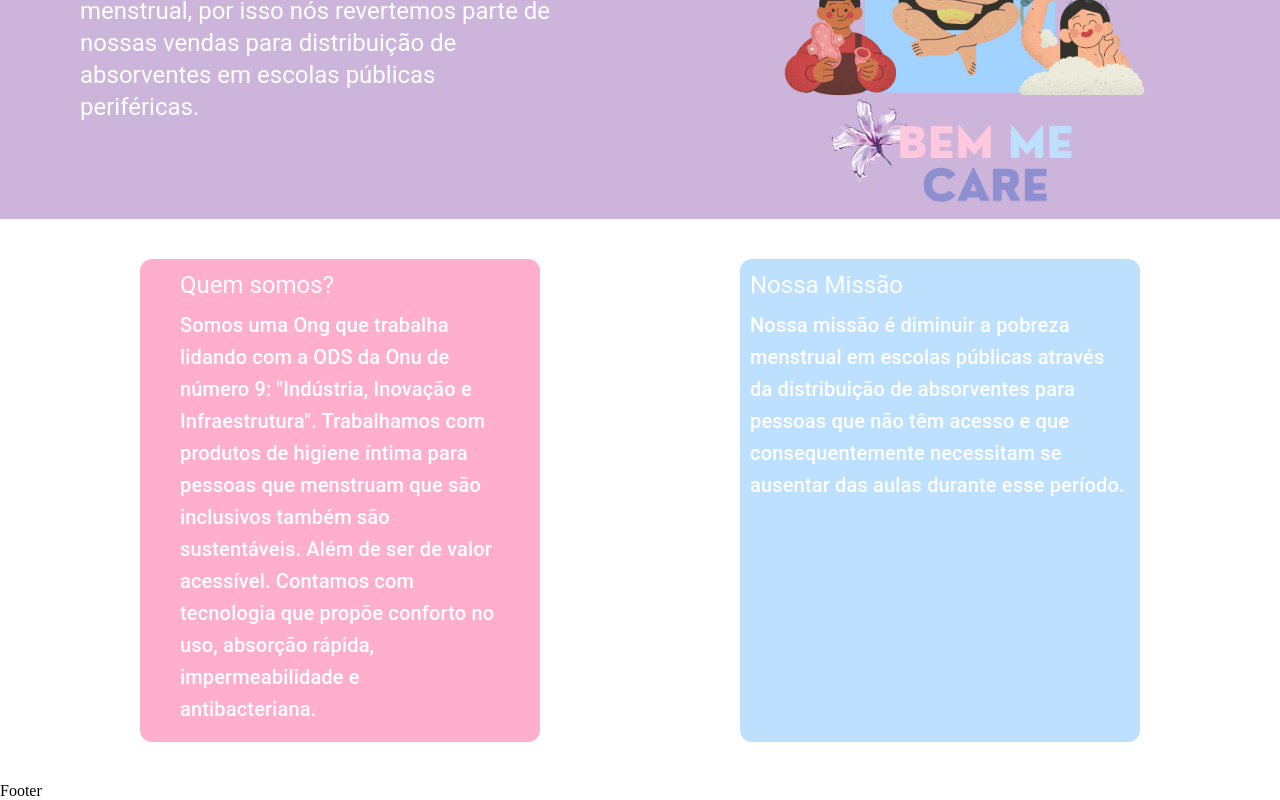
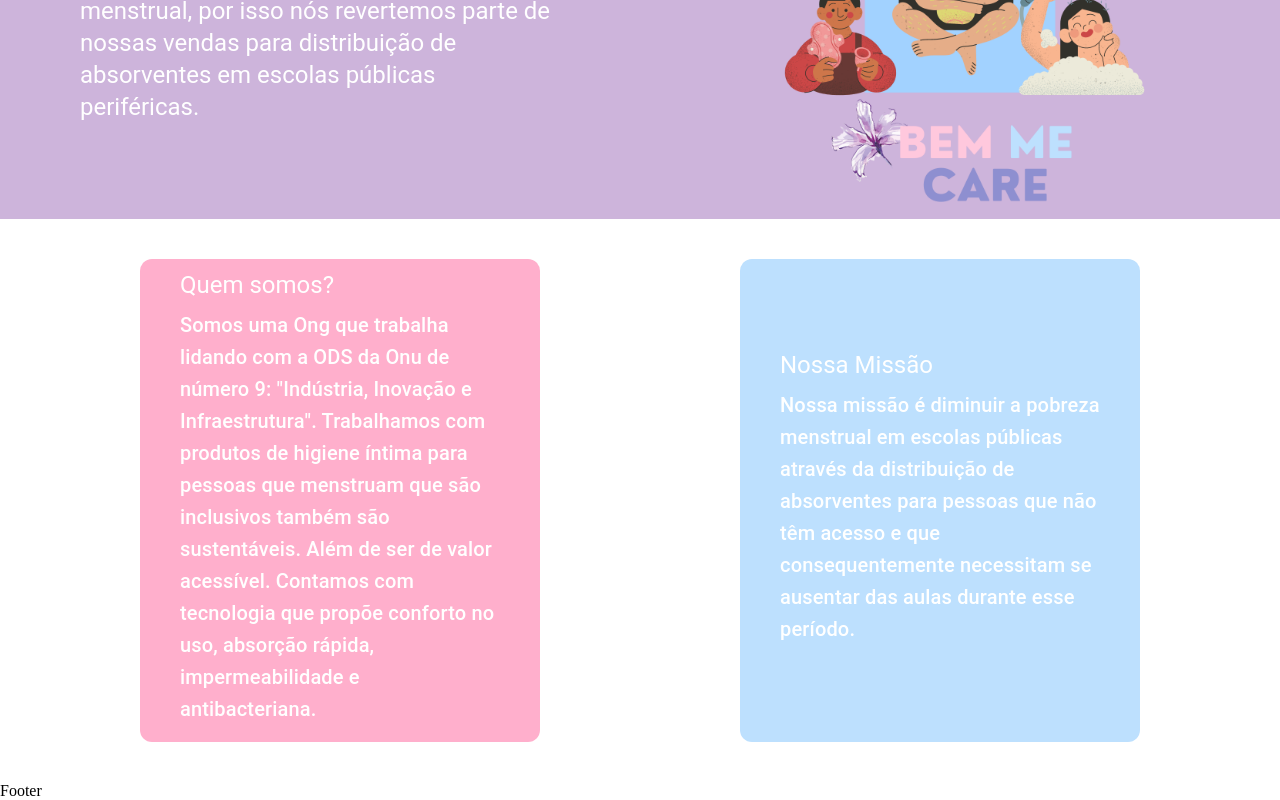
Before and after one commit to Mrnho1/BMC-Front, a React (Vite) app: page /sobre in a window 1280 px wide. Shown: the part 245-1045 px from the top of the page. Built offline with nearby package versions, Linux system fonts and the light colour scheme.

Commit message:
Atualização Cards

```diff
--- a/src/paginas/sobre/Sobre.css
+++ b/src/paginas/sobre/Sobre.css
@@ -45,4 +45,7 @@
     padding: 10px;
     background-color: var(--color-UranianBlue);
     height: 100%;
+    display: flex;
+    flex-direction: column;
+    justify-content: center;
 }
--- a/src/paginas/sobre/Sobre.tsx
+++ b/src/paginas/sobre/Sobre.tsx
@@ -72,7 +72,7 @@ function Sobre() {
             </Box>
         </Grid>
         <Grid item xs={4}>
-        <Box className="cardsBlue">
+        <Box paddingX={5} className="cardsBlue" >
               <Typography
                 variant="h5"
                 gutterBottom
```
